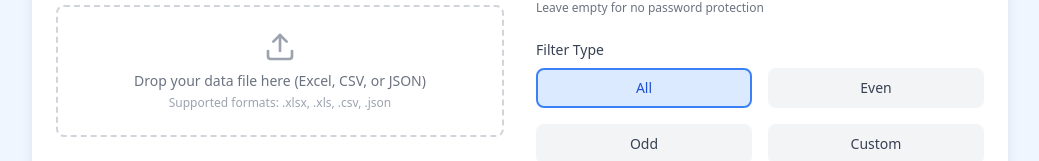
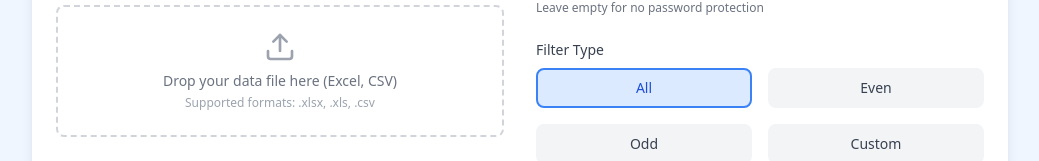
Before and after one commit to SuonSopanha/Doc_Generator, a Next.js app: page / in a window 1280 px wide. Shown: the part 583-744 px from the top of the page, without its empty margins (120-1159 px from the left). Built offline with nearby package versions, Linux system fonts and the light colour scheme.

Commit message:
add usermanual

```diff
--- a/src/component/form.js
+++ b/src/component/form.js
@@ -525,17 +525,17 @@ const Form = () => {
               <div className="relative border-2 border-dashed border-gray-300 rounded-lg p-6 transition-all hover:border-blue-500 group">
                 <input
                   type="file"
-                  accept=".xls,.xlsx,.csv,.json"
+                  accept=".xls,.xlsx,.csv"
                   onChange={handleDataFileChange}
                   className="absolute inset-0 w-full h-full opacity-0 cursor-pointer z-10"
                 />
                 <div className="text-center">
                   <FiUpload className="mx-auto h-8 w-8 text-gray-400 group-hover:text-blue-500" />
                   <p className="mt-2 text-sm text-gray-500 group-hover:text-blue-600">
-                    {excelFile ? excelFile.name : "Drop your data file here (Excel, CSV, or JSON)"}
+                    {excelFile ? excelFile.name : "Drop your data file here (Excel, CSV)"}
                   </p>
                   <p className="mt-1 text-xs text-gray-400">
-                    Supported formats: .xlsx, .xls, .csv, .json
+                    Supported formats: .xlsx, .xls, .csv
                   </p>
                 </div>
               </div>
```
